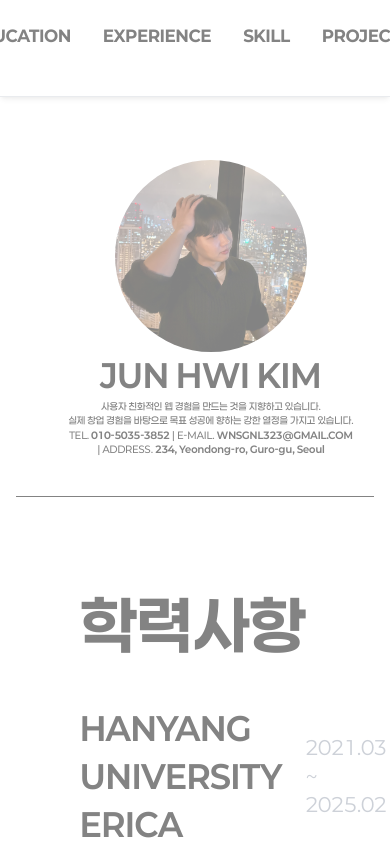
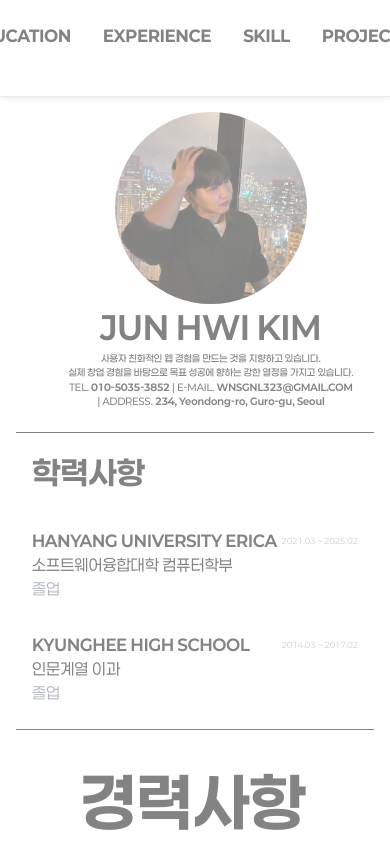
Before and after one commit to kimkimjunjun/portfolio, a Next.js app: page / in a window 390 px wide. Shown: the top 844 px of the page. Built offline with nearby package versions, Linux system fonts and the light colour scheme.

Commit message:
학력사항 반응형

```diff
--- a/components/ground/education.tsx
+++ b/components/ground/education.tsx
@@ -1,23 +1,23 @@
 export default function Education() {
     return (
-        <div className="ml-[5rem]">
-            <h1 className=" text-[4rem] font-bold">학력사항</h1>
+        <div className="mx-[2rem] lg:ml-[5rem] mt-[1rem] lg:mt-0">
+            <h1 className="text-[2rem] lg:text-[4rem] font-bold">학력사항</h1>
             <div>
                 <div className="2xl:w-[70rem] xl:w-[61rem] flex items-center mt-[2rem]">
-                    <span className="text-[2rem] font-bold">HANYANG UNIVERSITY ERICA</span>
-                    <span className="text-[1.2rem] ml-auto text-gray-400">2021.03 ~ 2025.02</span>
+                    <span className="text-[1rem] lg:text-[2rem] font-bold">HANYANG UNIVERSITY ERICA</span>
+                    <span className="text-[0.5rem] lg:text-[1.2rem] ml-auto text-gray-400">2021.03 ~ 2025.02</span>
                 </div>
                 <div className="flex flex-col">
-                    <span className="text-[1.5rem]">소프트웨어융합대학 컴퓨터학부</span>
-                    <span className="text-[1.5rem] text-gray-500">졸업</span>
+                    <span className="text-[1rem] lg:text-[1.5rem]">소프트웨어융합대학 컴퓨터학부</span>
+                    <span className="text-[1rem] lg:text-[1.5rem] text-gray-500">졸업</span>
                 </div>
                 <div className="2xl:w-[70rem] xl:w-[61rem] flex items-center mt-[2rem]">
-                    <span className="text-[2rem] font-bold">KYUNGHEE HIGH SCHOOL</span>
-                    <span className="text-[1.2rem] ml-auto text-gray-400">2014.03 ~ 2017.02</span>
+                    <span className="text-[1rem] lg:text-[2rem] font-bold">KYUNGHEE HIGH SCHOOL</span>
+                    <span className="text-[0.5rem] lg:text-[1.2rem] ml-auto text-gray-400">2014.03 ~ 2017.02</span>
                 </div>
                 <div className="flex flex-col">
-                    <span className="text-[1.5rem]">인문계열 이과</span>
-                    <span className="text-[1.5rem] text-gray-500">졸업</span>
+                    <span className="text-[1rem] lg:text-[1.5rem]">인문계열 이과</span>
+                    <span className="text-[1rem] lg:text-[1.5rem] text-gray-500">졸업</span>
                 </div>
             </div>
         </div>
--- a/components/introduction/introduction.tsx
+++ b/components/introduction/introduction.tsx
@@ -3,7 +3,7 @@ import intro from "@/public/images/intro.jpg"
 
 export default function Introduction() {
     return (
-        <div className="lg:flex ml-[2rem] lg:ml-[5rem] mt-[5rem] h-[16rem] items-center">
+        <div className="lg:flex ml-[2rem] lg:ml-[5rem] mt-[2rem] lg:mt-[5rem] h-[16rem] items-center mb-[4rem] lg:mb-0">
             <Image className="rounded-full w-[12rem] lg:w-[18rem] h-[12rem] lg:h-[18rem] mx-auto lg:mx-0" src={intro} alt="" />
             <div className="flex flex-col justify-center text-center lg:text-left lg:ml-[3rem]">
                 <h1 className="text-[2rem] lg:text-[4rem] font-bold">JUN HWI KIM</h1>
--- a/pages/index.tsx
+++ b/pages/index.tsx
@@ -48,12 +48,12 @@ export default function Home() {
             <div id="about-me">
               <Introduction />
             </div>
-            <hr className="mx-[1rem] my-[5rem]" />
+            <hr className="mx-[1rem] lg:my-[5rem]" />
 
             <div id="education">
               <Education />
             </div>
-            <hr className="mx-[1rem] my-[5rem]" />
+            <hr className="mx-[1rem] my-[1.5rem] lg:my-[5rem]" />
 
             <div id="experience">
               <Experience />
```
